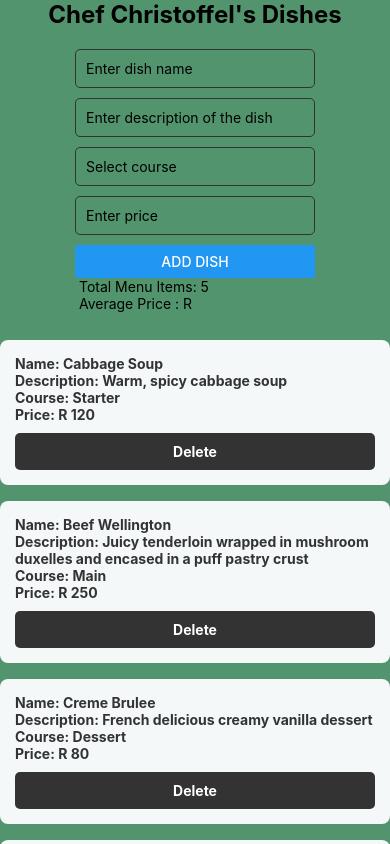
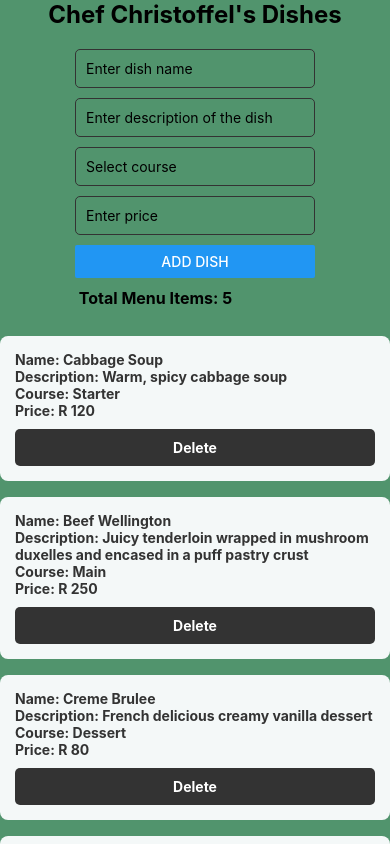
Before and after one commit to Gugulethu11/MASTPOEPART2, a React Native app: screen / in a window 390 px wide. Built offline with nearby package versions, Linux system fonts and the light colour scheme.

Commit message:
refactor: rename UserItem to MenuItem and update related state and functions in App component.

```diff
--- a/App.tsx
+++ b/App.tsx
@@ -1,7 +1,7 @@
 import React, { useState } from "react";
 import { StyleSheet, Text, View, FlatList, TextInput,  Button, TouchableOpacity, } from 'react-native';
 
-const UserItem = ({
+const MenuItem = ({
 
   dishname,
   course,
@@ -24,7 +24,7 @@ const UserItem = ({
 
 export default function App() {
   // Array of users stored in state
-  const [users, setUsers] = useState([
+  const [menu, setMenu] = useState([
     { id: "1", dishname: "Cabbage Soup", price: 120, description: "Warm, spicy cabbage soup" , course: "Starter"},
     { id: "2", dishname: "Beef Wellington", price: 250, description: "Juicy tenderloin wrapped in mushroom duxelles and encased in a puff pastry crust", course: "Main" },
     { id: "3", dishname: "Creme Brulee", price: 80, description: "French delicious creamy vanilla dessert", course: "Dessert" },
@@ -39,24 +39,24 @@ export default function App() {
   const [newPrice, setNewPrice] = useState("");
 
   // Function to add new user
-  const addUser = () => {
+  const addItem = () => {
     if (!newDishName || !newDescription || !newCourse || !newPrice) return; // Require all fields
-    const newUser = {
-      id: (users.length + 1).toString(),
+    const newItem = {
+      id: (menu.length + 1).toString(),
       dishname: newDishName,
       description: newDescription,
       price: parseInt(newPrice),
       course: newCourse,
     };
-    setUsers([...users, newUser]); // Adds a new user to array
+    setMenu([...menu, newItem]); // Adds a new user to array
     setNewDishName("");
     setNewDescription("");
     setNewCourse("");
     setNewPrice("");
   };
 
-  const deleteUser = (id: any) => {
-    setUsers(users.filter(user => user.id !== id))
+  const deleteItem = (id: any) => {
+    setMenu(menu.filter(user => user.id !== id))
   }
 
   return (
@@ -90,25 +90,23 @@ export default function App() {
           onChangeText={setNewPrice}
           keyboardType="numeric"
         />
-        <Button style={styles.btnAdd} title="Add Dish" onPress={addUser} />
+        <Button style={styles.btnAdd} title="Add Dish" onPress={addItem} />
 
-        <Text> Total Menu Items: {users.length} </Text>
-
-        <Text> Average Price : R </Text>
+        <Text style={styles.totalText}> Total Menu Items: {menu.length} </Text>
 
       </View>
 
       {/* FlatList */}
       <FlatList
-        data={users}
+        data={menu}
         keyExtractor={(item) => item.id}
         renderItem={({ item }) => (
-          <UserItem
+          <MenuItem
             dishname={item.dishname}
             price={item.price}
             description={item.description}
             course={item.course}
-            onDelete={() => deleteUser(item.id)}
+            onDelete={() => deleteItem(item.id)}
           />
         )}
       />
@@ -179,5 +177,10 @@ const styles = StyleSheet.create({
   btnAdd:{
     paddingBottom: 20,
     paddingTop: 20,
+  },
+  totalText :{
+    fontSize: 16,
+    fontWeight: "bold",
+    marginTop: 10,
   }
 });
```
